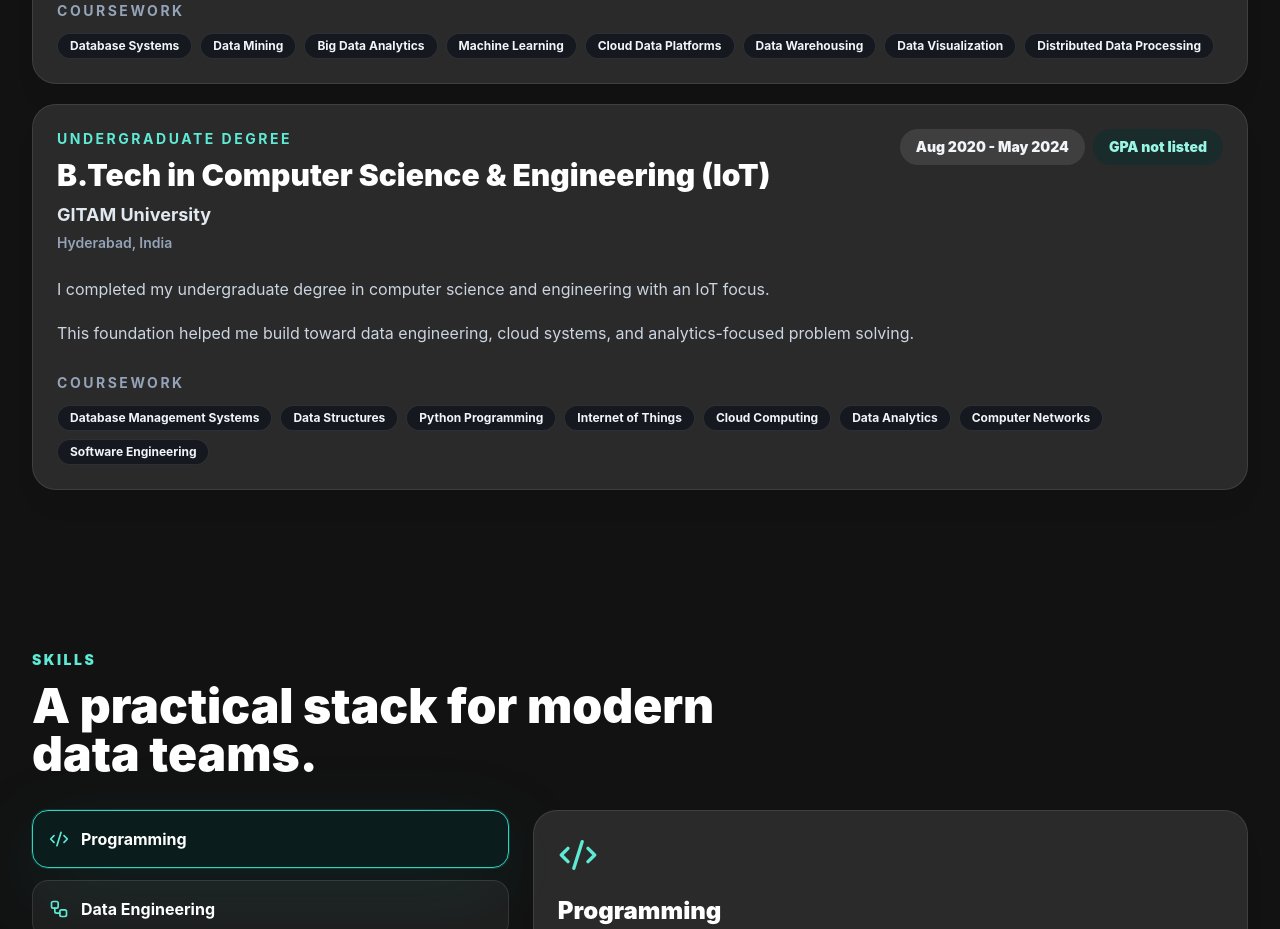
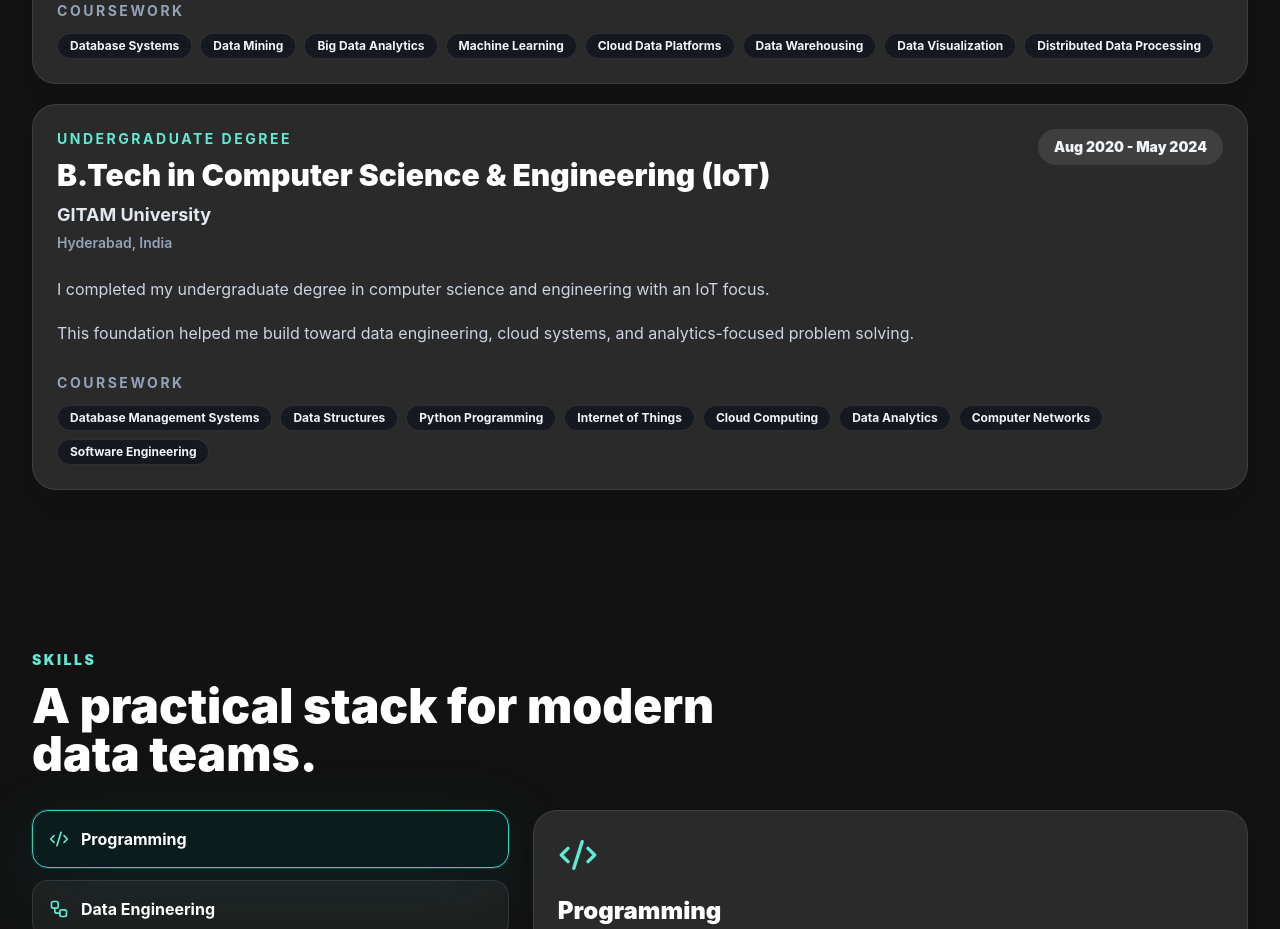
Before and after one commit to rithikreddyvarla19/Protfoliowebsoterithik, a React (Vite) app: page / in a window 1280 px wide. Shown: the part 1680-2609 px from the top of the page. Built offline with nearby package versions, Linux system fonts and the light colour scheme.

Commit message:
Hide missing undergraduate GPA

```diff
--- a/src/App.jsx
+++ b/src/App.jsx
@@ -341,9 +341,11 @@ function Education() {
                 <span className="w-fit rounded-full bg-slate-100 px-4 py-2 text-sm font-black text-slate-700 dark:bg-white/10 dark:text-slate-100">
                   {item.period}
                 </span>
-                <span className="w-fit rounded-full bg-teal-50 px-4 py-2 text-sm font-black text-teal-700 dark:bg-teal-950/40 dark:text-teal-200">
-                  {item.gpa}
-                </span>
+                {item.gpa && (
+                  <span className="w-fit rounded-full bg-teal-50 px-4 py-2 text-sm font-black text-teal-700 dark:bg-teal-950/40 dark:text-teal-200">
+                    {item.gpa}
+                  </span>
+                )}
               </div>
             </div>
             <div className="mt-5 grid gap-3 text-slate-600 dark:text-slate-300">
--- a/src/data/portfolio.js
+++ b/src/data/portfolio.js
@@ -143,7 +143,7 @@ export const education = [
     location: "Hyderabad, India",
     status: "Undergraduate Degree",
     period: "Aug 2020 - May 2024",
-    gpa: "GPA not listed",
+    gpa: "",
     coursework: [
       "Database Management Systems",
       "Data Structures",
```
